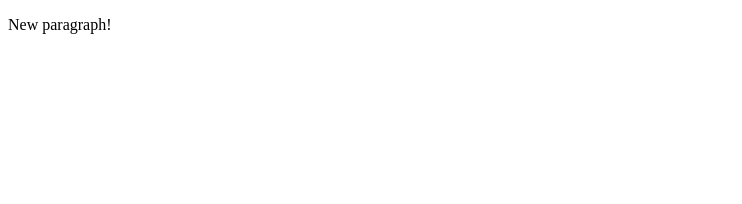
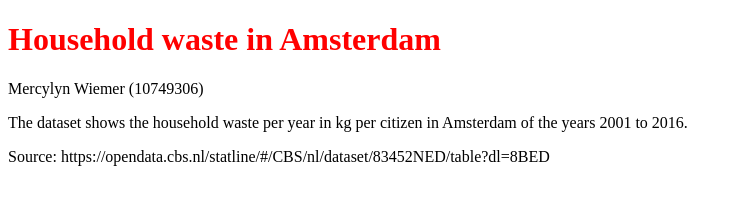
Before and after one commit to mercylyn/dataprocessing, a plain HTML site: page homework/week_3/index.html in a window 1280 px wide. Shown: the whole page, without its empty margins (0-742 px from the left). Drawn offline with Linux system fonts and the light colour scheme.

Commit message:
update opdracht week 3

```diff
--- a/homework/week_3/index.html
+++ b/homework/week_3/index.html
@@ -1,14 +1,34 @@
 <!DOCTYPE html>
+<!-- npm install -g http-server -->
 <html lang="en">
     <head>
         <meta charset="utf-8">
-        <title>Waste in Amsterdam</title>
+        <title>Household waste in Amsterdam</title>
         <script type="text/javascript" src="d3/d3.v3.js"></script>
     </head>
     <body>
-        <script type="text/javascript">d3.select("body")
-                                         .append("p")
-                                         .text("New paragraph!");
+        <script type="text/javascript">
+            d3.select("body")
+                .append("h1")
+                .text("Household waste in Amsterdam")
+                .style("color", "red");
+
+            d3.select("body")
+                .append("p")
+                .text("Mercylyn Wiemer (10749306)");
+
+            d3.select("body")
+                .append("p")
+                .text("The dataset shows the household waste per year in kg per citizen \
+                       in Amsterdam of the years 2001 to 2016.");
+
+           d3.select("body")
+               .append("p")
+               .text("Source: https://opendata.cbs.nl/statline/#/CBS/nl/dataset/83452NED/table?dl=8BED");
+
+             d3.json("waste_amsterdam.json", function(data) {
+                 if(error) {console.log(error);}
+             });
         </script>
     </body>
 </html>
```
Also changed, not shown: 1 other file.
